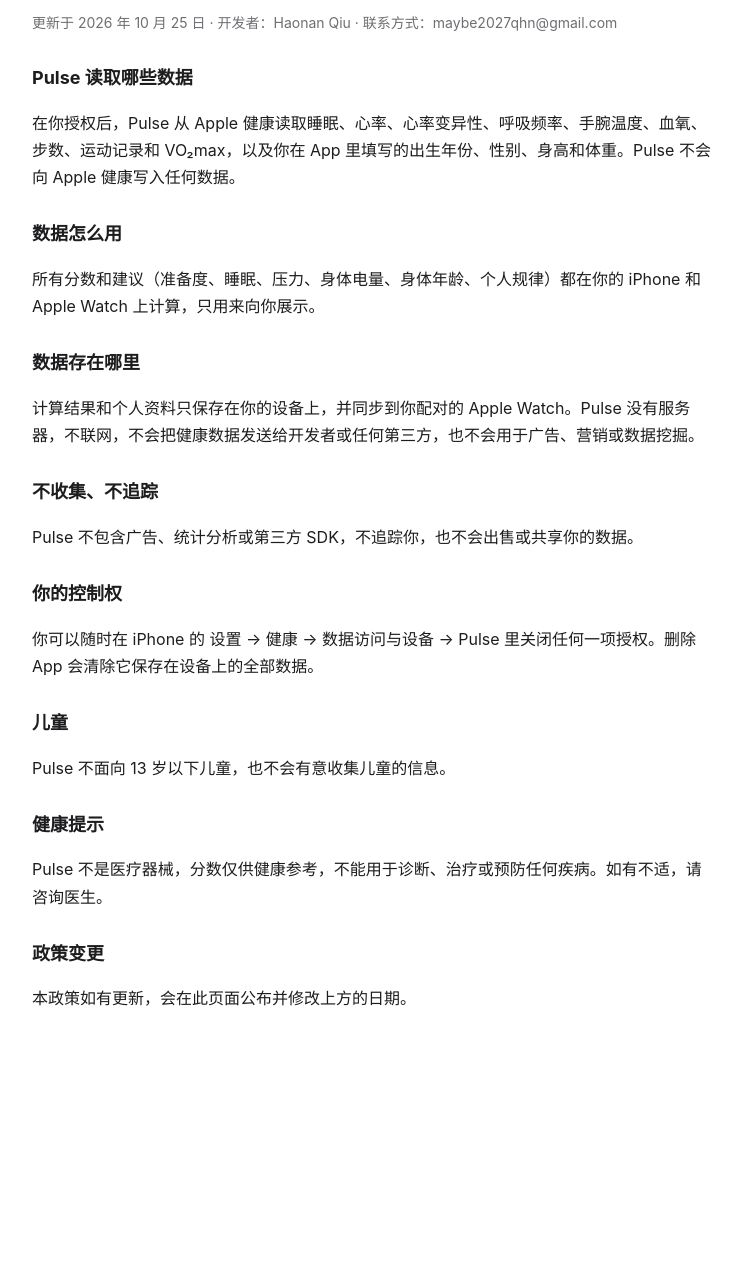
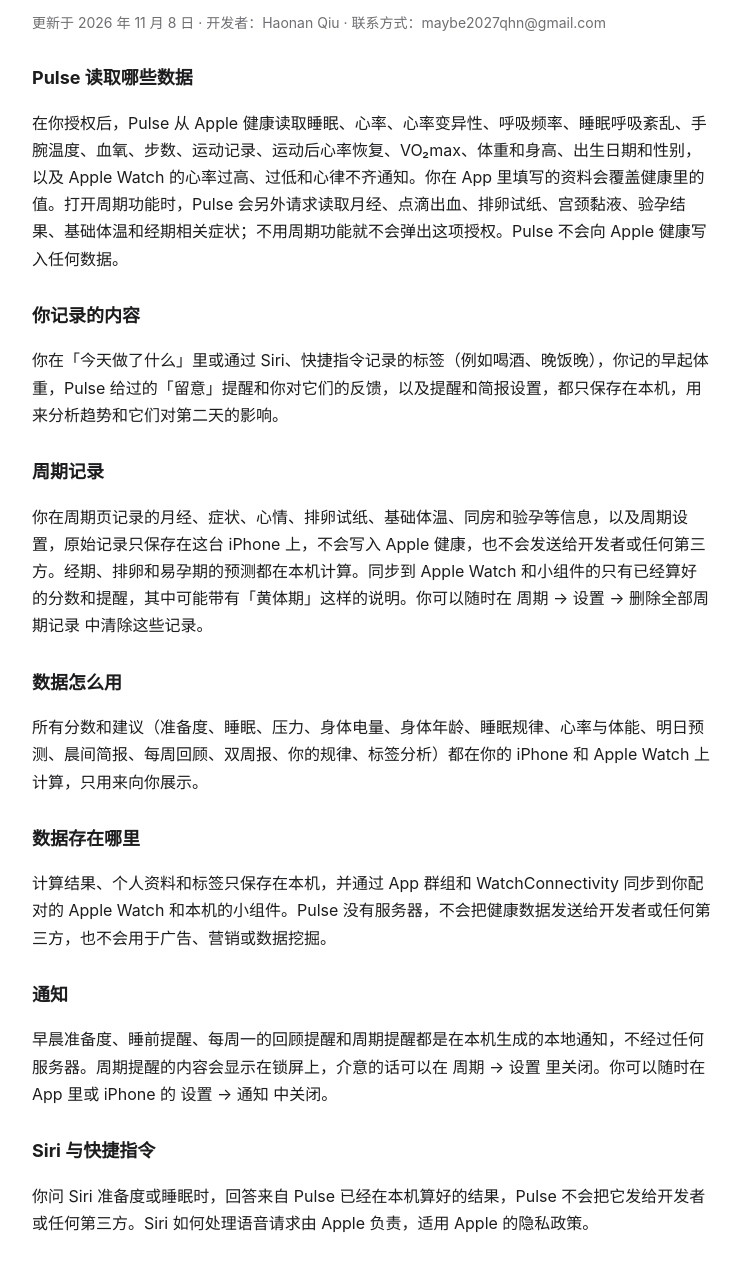
Before and after one commit to Maybe2022/pulse-app, a plain HTML site: page privacy.html in a window 1280 px wide. Shown: the part 101-1363 px from the top of the page, without its empty margins (268-1010 px from the left). Before the commit the page ends 1194 px from the top, so only its background shows below. Drawn offline with Linux system fonts and the light colour scheme.

Commit message:
Update support and privacy policy for Pulse v14.0

```diff
--- a/privacy.html
+++ b/privacy.html
@@ -17,16 +17,31 @@
 <body>
 <main>
 <h1>Pulse 隐私政策</h1>
-<p class="muted">更新于 2026 年 10 月 25 日 · 开发者：Haonan Qiu · 联系方式：maybe2027qhn@gmail.com</p>
+<p class="muted">更新于 2026 年 11 月 8 日 · 开发者：Haonan Qiu · 联系方式：maybe2027qhn@gmail.com</p>
 
 <h2>Pulse 读取哪些数据</h2>
-<p>在你授权后，Pulse 从 Apple 健康读取睡眠、心率、心率变异性、呼吸频率、手腕温度、血氧、步数、运动记录和 VO₂max，以及你在 App 里填写的出生年份、性别、身高和体重。Pulse 不会向 Apple 健康写入任何数据。</p>
+<p>在你授权后，Pulse 从 Apple 健康读取睡眠、心率、心率变异性、呼吸频率、睡眠呼吸紊乱、手腕温度、血氧、步数、运动记录、运动后心率恢复、VO₂max、体重和身高、出生日期和性别，以及 Apple Watch 的心率过高、过低和心律不齐通知。你在 App 里填写的资料会覆盖健康里的值。打开周期功能时，Pulse 会另外请求读取月经、点滴出血、排卵试纸、宫颈黏液、验孕结果、基础体温和经期相关症状；不用周期功能就不会弹出这项授权。Pulse 不会向 Apple 健康写入任何数据。</p>
+
+<h2>你记录的内容</h2>
+<p>你在「今天做了什么」里或通过 Siri、快捷指令记录的标签（例如喝酒、晚饭晚），你记的早起体重，Pulse 给过的「留意」提醒和你对它们的反馈，以及提醒和简报设置，都只保存在本机，用来分析趋势和它们对第二天的影响。</p>
+
+<h2>周期记录</h2>
+<p>你在周期页记录的月经、症状、心情、排卵试纸、基础体温、同房和验孕等信息，以及周期设置，原始记录只保存在这台 iPhone 上，不会写入 Apple 健康，也不会发送给开发者或任何第三方。经期、排卵和易孕期的预测都在本机计算。同步到 Apple Watch 和小组件的只有已经算好的分数和提醒，其中可能带有「黄体期」这样的说明。你可以随时在 周期 → 设置 → 删除全部周期记录 中清除这些记录。</p>
 
 <h2>数据怎么用</h2>
-<p>所有分数和建议（准备度、睡眠、压力、身体电量、身体年龄、个人规律）都在你的 iPhone 和 Apple Watch 上计算，只用来向你展示。</p>
+<p>所有分数和建议（准备度、睡眠、压力、身体电量、身体年龄、睡眠规律、心率与体能、明日预测、晨间简报、每周回顾、双周报、你的规律、标签分析）都在你的 iPhone 和 Apple Watch 上计算，只用来向你展示。</p>
 
 <h2>数据存在哪里</h2>
-<p>计算结果和个人资料只保存在你的设备上，并同步到你配对的 Apple Watch。Pulse 没有服务器，不联网，不会把健康数据发送给开发者或任何第三方，也不会用于广告、营销或数据挖掘。</p>
+<p>计算结果、个人资料和标签只保存在本机，并通过 App 群组和 WatchConnectivity 同步到你配对的 Apple Watch 和本机的小组件。Pulse 没有服务器，不会把健康数据发送给开发者或任何第三方，也不会用于广告、营销或数据挖掘。</p>
+
+<h2>通知</h2>
+<p>早晨准备度、睡前提醒、每周一的回顾提醒和周期提醒都是在本机生成的本地通知，不经过任何服务器。周期提醒的内容会显示在锁屏上，介意的话可以在 周期 → 设置 里关闭。你可以随时在 App 里或 iPhone 的 设置 → 通知 中关闭。</p>
+
+<h2>Siri 与快捷指令</h2>
+<p>你问 Siri 准备度或睡眠时，回答来自 Pulse 已经在本机算好的结果，Pulse 不会把它发给开发者或任何第三方。Siri 如何处理语音请求由 Apple 负责，适用 Apple 的隐私政策。</p>
+
+<h2>导出与分享</h2>
+<p>导出数据时，Pulse 在本机生成 CSV 文件；分享简报或每周回顾时，图片也在本机生成。由你决定通过隔空投送、文件或其他 App 分享给谁。</p>
 
 <h2>不收集、不追踪</h2>
 <p>Pulse 不包含广告、统计分析或第三方 SDK，不追踪你，也不会出售或共享你的数据。</p>
@@ -38,10 +53,13 @@
 <p>Pulse 不面向 13 岁以下儿童，也不会有意收集儿童的信息。</p>
 
 <h2>健康提示</h2>
-<p>Pulse 不是医疗器械，分数仅供健康参考，不能用于诊断、治疗或预防任何疾病。如有不适，请咨询医生。</p>
+<p>Pulse 不是医疗器械，分数仅供健康参考，不能用于诊断、治疗或预防任何疾病。经期、排卵和易孕期预测只是估计，不能作为避孕或备孕的唯一依据。如有不适，请咨询医生。</p>
 
 <h2>政策变更</h2>
 <p>本政策如有更新，会在此页面公布并修改上方的日期。</p>
+
+<h2>联系我们</h2>
+<p>对隐私政策有任何疑问，请发邮件至 <a href="mailto:maybe2027qhn@gmail.com">maybe2027qhn@gmail.com</a>。</p>
 </main>
 </body>
 </html>
```
Also changed, not shown: index.html (+7 -1 lines).
